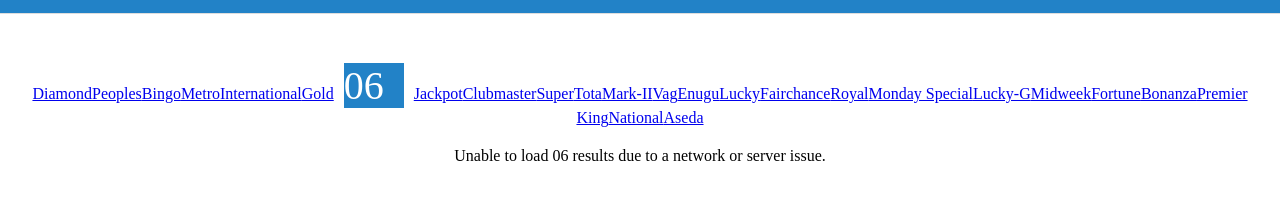
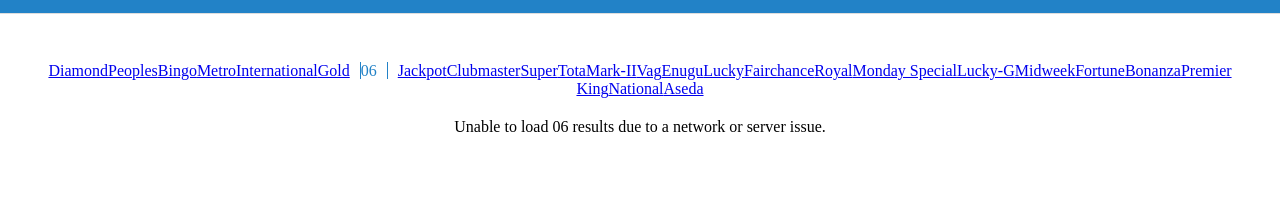
Before and after one commit to hologutiBiz/visaullottoboard_v2-free-user-page, a plain HTML site: page games/7O6.html in a window 1280 px wide. Shown: the part 53-252 px from the top of the page. Drawn offline with Linux system fonts and the light colour scheme; no server answers.

Commit message:
modify active element

```diff
--- a/style.css
+++ b/style.css
@@ -73,12 +73,13 @@
 
 /* ~ ~ Dynamic nav link in Nav-link ~ ~ */
 .active {
-  color: #fff;
+  color: #2282c7;
   text-decoration: none;
-  padding-right: 20px;
+  padding-right: 10px;
   margin: auto 10px;
-  background-color: #2282c7;
-  font-size: 2.5rem;
+  border-right: 1px solid #2282c7;
+  border-left: 1px solid #2282c7;
+
 }
 
 .counterpart {
```
